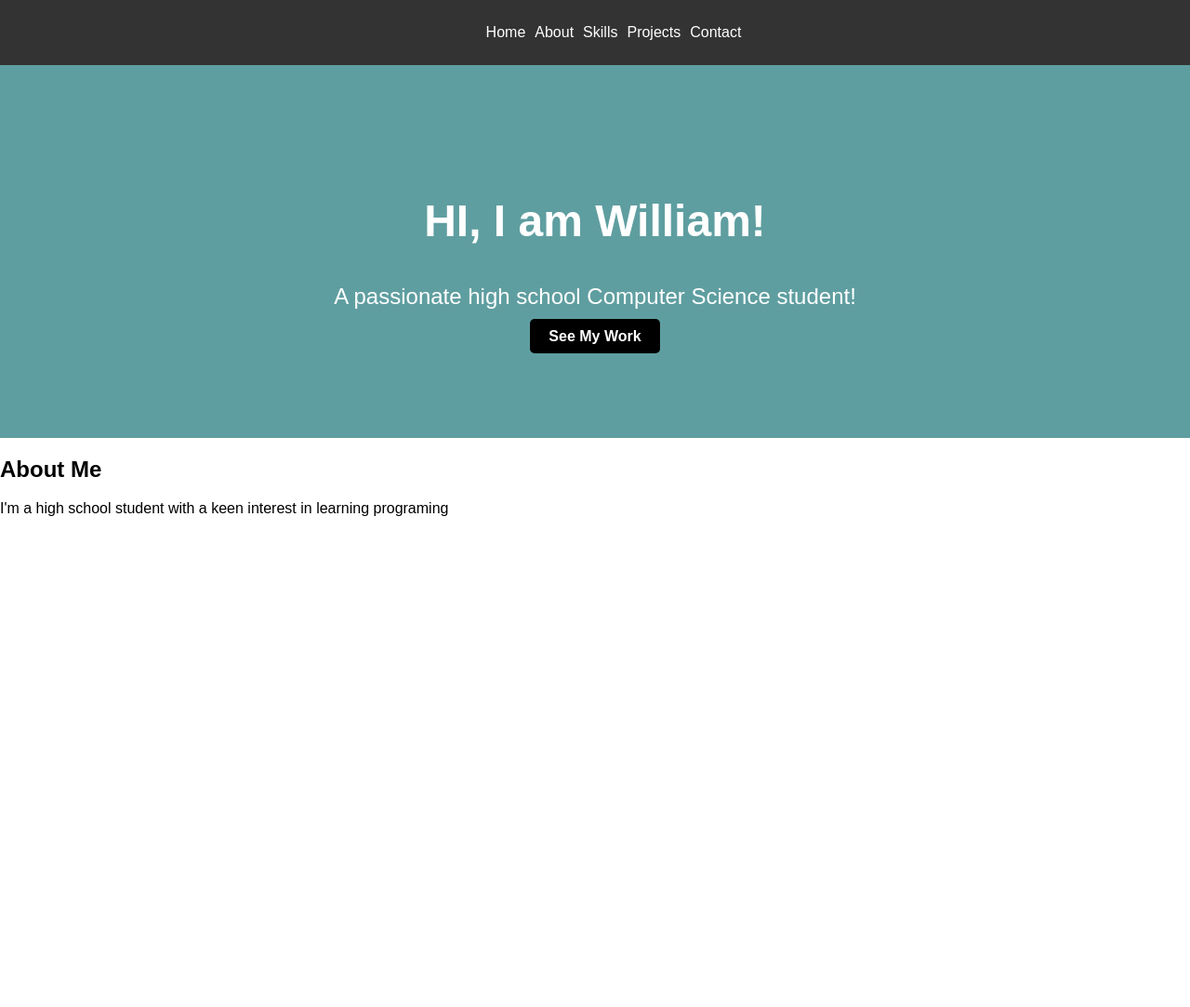
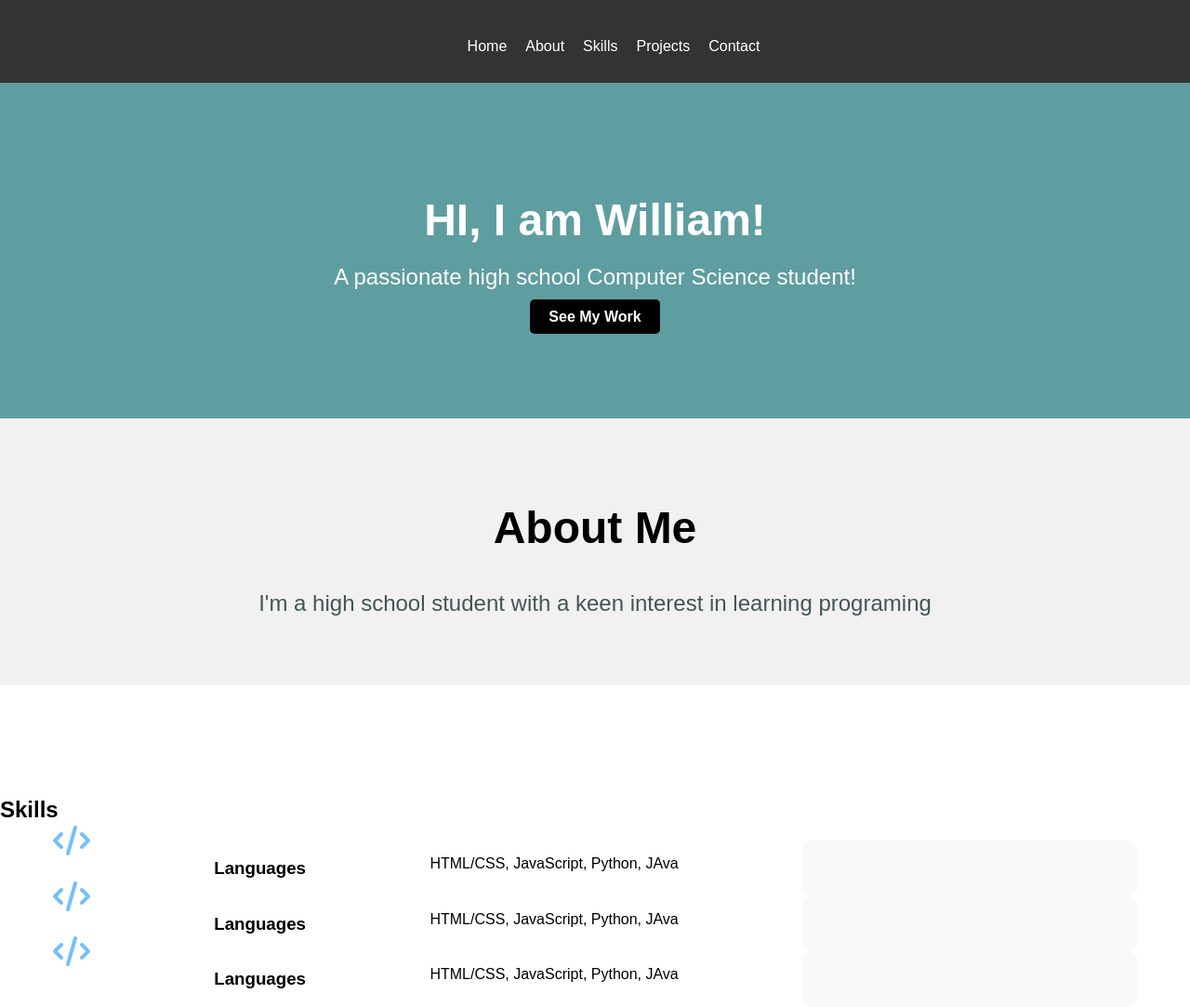
Before and after one commit to DartM555/Porfolio, a plain HTML site: page index.html in a window 1280 px wide. Shown: the whole page at 93% size. Before the commit the page ends 800 px from the top, so only its background shows below. Drawn offline with Linux system fonts and the light colour scheme.

Commit message:
11/20/24 up to skills section

```diff
--- a/index.html
+++ b/index.html
@@ -36,5 +36,26 @@ crossorigin="anonymous" referrerpolicy="no-referrer" />
     <h2>About Me</h2>
     <p>I'm a high school student with a keen interest in learning programing</p>
   </section>
+  <!-- skills section -->
+   <section class="skills" id="skills"></section>
+   <h2>Skills</h2>
+   <div class="skills-list">
+    <i class="fa-solid fa-code fa-beat fa-2xl" style="color: #74C0FC;"></i>
+    <h3>Languages</h3>
+    <p>HTML/CSS, JavaScript, Python, JAva</p>
+    <div class="skill-item"></div>
+   </div>
+   <div class="skills-list">
+    <i class="fa-solid fa-code fa-beat fa-2xl" style="color: #74C0FC;"></i>
+    <h3>Languages</h3>
+    <p>HTML/CSS, JavaScript, Python, JAva</p>
+    <div class="skill-item"></div>
+   </div>
+   <div class="skills-list">
+    <i class="fa-solid fa-code fa-beat fa-2xl" style="color: #74C0FC;"></i>
+    <h3>Languages</h3>
+    <p>HTML/CSS, JavaScript, Python, JAva</p>
+    <div class="skill-item"></div>
+   </div>
 </body>
 </html>
--- a/styles.css
+++ b/styles.css
@@ -12,13 +12,14 @@ header nav ul{
     list-style-type: none;
     display: flex;
     justify-content: center;
-    gap: 10px;
+    gap: 20px;
 
 }
 header nav ul li a{
     color: white;
     text-decoration: none;
     font-weight: bold;
+    font-size: 2rem;
 }
 
 header nav ul li a:hover {
@@ -34,7 +35,7 @@ color: darkorange;
 }
 .hero-content h1{
     font-size: 3rem;
-
+margin: 20px 0;
 }
 
 .hero-content p{
@@ -50,3 +51,36 @@ color: darkorange;
     font-weight: bold;
     border-radius: 5px;
 }
+/*About Section */
+.about {
+    padding: 50px 20px;
+    text-align: center;
+    background-color: #f1f1f1;
+}
+.about h2 {
+    font-size: 3rem;
+}
+.about p {
+    font-size: 1.5rem;
+    color: #455;
+}
+/* Skills section */
+.skills {
+    padding: 50px 20px;
+    text-align: center;
+}
+.skills h2{
+    font-size: 2.5rem;
+}
+.skills-list{
+    display: flex;
+    justify-content: space-around;
+    gap: 20px;
+    flex-wrap: wrap;
+}
+.skill-item {
+    padding:20px;
+    background-color: #f9f9f9;
+    border-radius: 10px;
+    width: 25%;
+}
```
Also changed, not shown: portfolio.png (added), webapp.png (added).
